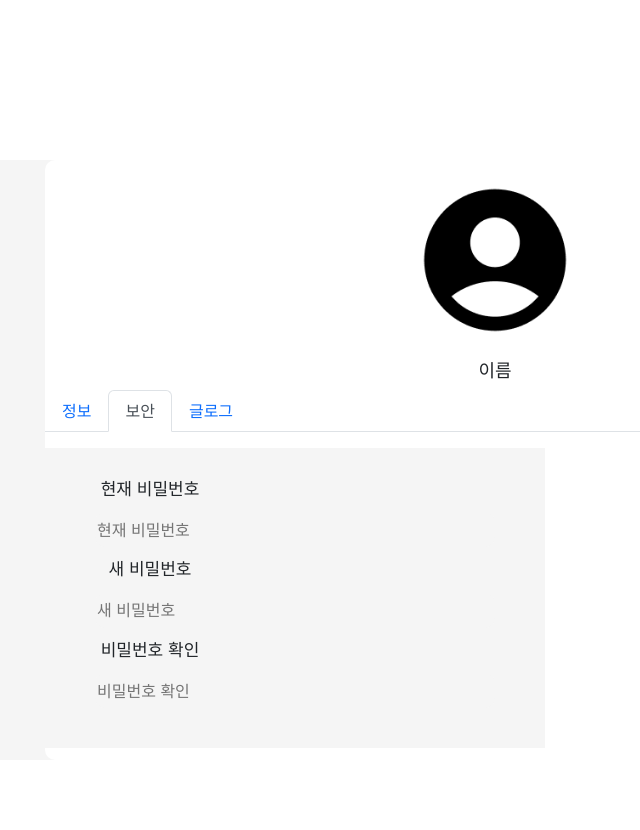
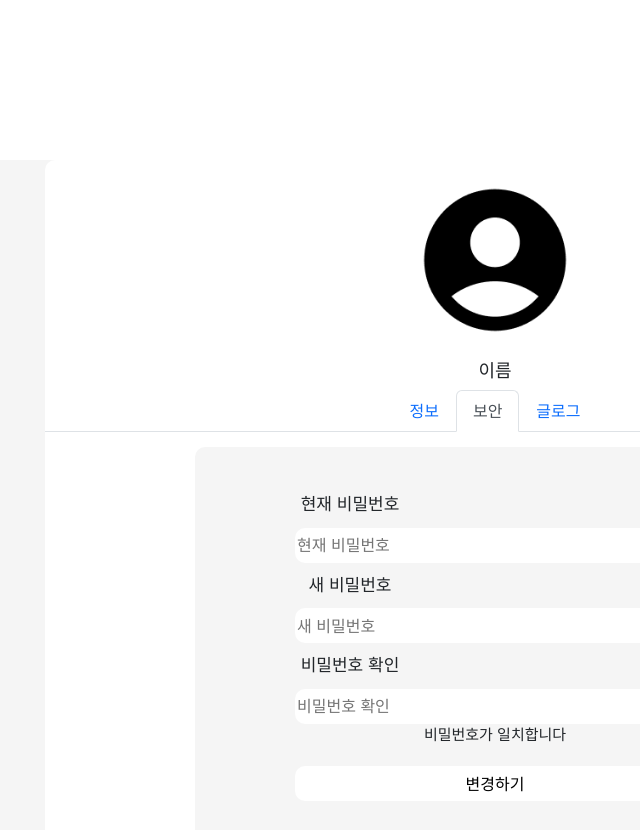
Before and after one commit to Team-DaeChiWon/front, a React (Create React App) app: page /profile in a window 1280 px wide. Both pictures are taken after a click on the tab "보안". Shown: the top 830 px of the page, without its empty margins (145-785 px from the left). Before the commit the page ends 800 px from the top, so only its background shows below. Built offline with nearby package versions, Linux system fonts and the light colour scheme.

Commit message:
[update]

```diff
--- a/src/profile/Profile.css
+++ b/src/profile/Profile.css
@@ -1,3 +1,9 @@
 .backgroundColor{
     background-color: #F5F5F5;
 }
+
+.TabsFlex{
+    display: flex;
+    justify-content: center;
+    align-items: center;
+}
--- a/src/profile/Profile.js
+++ b/src/profile/Profile.js
@@ -8,12 +8,16 @@ import Tabs from 'react-bootstrap/Tabs';
 import profile from '../image/profile.png';
 
 import * as P from './Profile.style.js';
+import './Profile.css';
 
 function Profile(){
 
     let [nowPassword, setNowPassword] = useState();
     let [newPassword, setNewPassword] = useState();
     let [checkPassword, setCheckPassword] = useState();
+    let [name, setName] = useState();
+
+    let navigate = useNavigate();
 
     return(
         <div className="backgroundColor">
@@ -28,28 +32,41 @@ function Profile(){
                 defaultActiveKey="home"
                 transition={false}
                 id="noanim-tab-example"
-                className="mb-3"
+                className="mb-3; TabsFlex"
                 >
 
                 <Tab eventKey="home" title="정보">
-                아
+                    <P.Box>
+                    </P.Box>
                 </Tab>
 
                 <Tab eventKey="profile" title="보안">
-                    <P.Change_Password_Part>
+                    <P.Box>
                         <P.fontSize>현재 비밀번호</P.fontSize>
-                        <P.Input placeholder="현재 비밀번호" onChange={(e)=>{nowPassword(e.target.value)}}></P.Input>
+                        <P.Input placeholder="현재 비밀번호" onChange={(e)=>{setNowPassword(e.target.value)}}></P.Input>
 
                         <P.fontSize>새 비밀번호</P.fontSize>
-                        <P.Input placeholder="새 비밀번호" onChange={(e)=>{newPassword(e.target.value)}}></P.Input>
+                        <P.Input placeholder="새 비밀번호" onChange={(e)=>{setNewPassword(e.target.value)}}></P.Input>
 
                         <P.fontSize>비밀번호 확인</P.fontSize>
-                        <P.Input placeholder="비밀번호 확인" onChange={(e)=>{checkPassword(e.target.value)}}></P.Input>
-                    </P.Change_Password_Part>
+                        <P.Input placeholder="비밀번호 확인" onChange={(e)=>{setCheckPassword(e.target.value)}}></P.Input>
+
+                        {
+                            newPassword != "" && checkPassword != "" ?
+                            newPassword === checkPassword ? <P.Same>비밀번호가 일치합니다</P.Same> : <P.Different>*비밀번호가 일치하지 않습니다*</P.Different>
+                            : null
+                        }
+
+                        <P.Button onClick={()=>{
+                            axios.post('',{asdf:nowPassword, asdf:newPassword})
+                            .then((result)=>{navigate('')})
+                        }}>변경하기</P.Button>
+                    </P.Box>
                 </Tab>
 
                 <Tab eventKey="contact" title="글로그">
-                우
+                    <P.Box>
+                    </P.Box>
                 </Tab>
 
             </Tabs>
--- a/src/profile/Profile.style.js
+++ b/src/profile/Profile.style.js
@@ -3,7 +3,7 @@ import styled from "styled-components";
 export const BigBox = styled.div`
     background-color: white;
     width: 900px;
-    height: 600px;
+    height: 700px;
     margin-left: auto;
     margin-right: auto;
     border-radius: 10px;
@@ -28,14 +28,18 @@ export const Img = styled.img`
     margin: 15px;
 `
 
-export const Change_Password_Part = styled.div`
-    width: 500px;
-    height: 300px;
+export const Box = styled.div`
+    width: 600px;
+    height: 400px;
     display: flex;
     justify-content: center;
     align-items: center;
     flex-direction: column;
     background-color: #F5F5F5;
+    margin-top: 15px;
+    margin-left: auto;
+    margin-right: auto;
+    border-radius: 10px;
 `
 
 export const Input = styled.input`
@@ -46,10 +50,36 @@ export const Input = styled.input`
     border: 0;
     outline: 0;
     border-radius: 10px;
-    background-color: #F5F5F5;
+    background-color: white;
 `
 
 export const fontSize = styled.div`
     font-size: 17px;
     margin-right: 290px;
 `
+
+export const Button = styled.button`
+    width: 400px;
+    height: 35px;
+    border-radius: 10px;
+    margin-top: 10px;
+    border: 0;
+    outline: 0;
+    background-color: white;
+    &:hover{
+        background-color: #F5F5F5;
+    }
+`
+
+export const Same = styled.div`
+    font-size: 15px;
+    margin-bottom: 10px;
+    margin-top: -10px;
+`
+
+export const Different = styled.div`
+    font-size: 15px;
+    color: red;
+    margin-bottom: 10px;
+    margin-top: -10px;
+`
```
